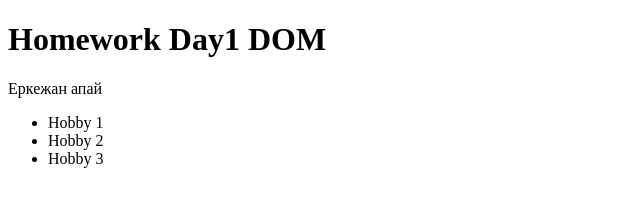
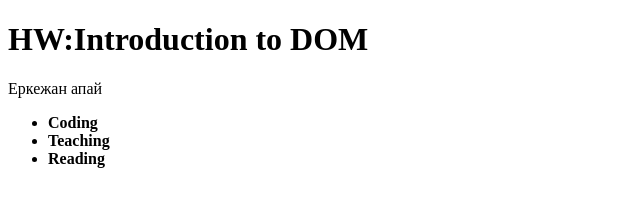
Before and after one commit to yerke-zhan/HomeWorkss, a plain HTML site: page hw-1-week15-js/day2dom.html in a window 1280 px wide. Shown: the whole page, without its empty margins (0-640 px from the left). Drawn offline with Linux system fonts and the light colour scheme.

Commit message:
corrected

```diff
--- a/hw-1-week15-js/day2dom.html
+++ b/hw-1-week15-js/day2dom.html
@@ -18,6 +18,6 @@
     <li class="hobby3">Hobby 3</li>
 </ul>
 
-    <script src="/day2dom.js"></script>
+    <script src="day2dom.js"></script>
 </body>
 </html>
--- a/hw-1-week15-js/day2dom.js
+++ b/hw-1-week15-js/day2dom.js
@@ -1,22 +1,22 @@
 
-let title =document.querySelector('title');
-title.textContent ='HW:Introduction to DOM.';
-console.log(title.textContent);
+let taqyryp =document.querySelector('h1');
+taqyryp.textContent ='HW:Introduction to DOM';
+console.log(taqyryp.textContent);
 
 let aty = document.getElementById('name')
 aty.textContent ='Еркежан апай'
 console.log(aty.textContent);
 
-let hobby1 = document.getElementsByClassName('hobby1')
-hobby1.innerHtml = 'li class="hobby1"><b>Coding</b></li> '
+let hobby1 = document.getElementsByClassName('hobby1');
+hobby1[0].innerHTML = '<b>Coding</b>';
 
-console.log(hobby1.innerHtml);
+console.log(hobby1);
 let hobby2 = document.getElementsByClassName('hobby2')
-hobby2.innerHtml = 'li class="hobby2"><b>Teaching</b></li> '
+hobby2[0].innerHTML = '<b>Teaching</b>'
 
 console.log(hobby2.innerHtml);
 
 let hobby3 = document.getElementsByClassName('hobby3')
-hobby3.innerHtml = 'li class="hobby3"><b>Reading</b></li> '
+hobby3[0].innerHTML = '<b>Reading</b>'
 
 console.log(hobby3.innerHtml);
```
